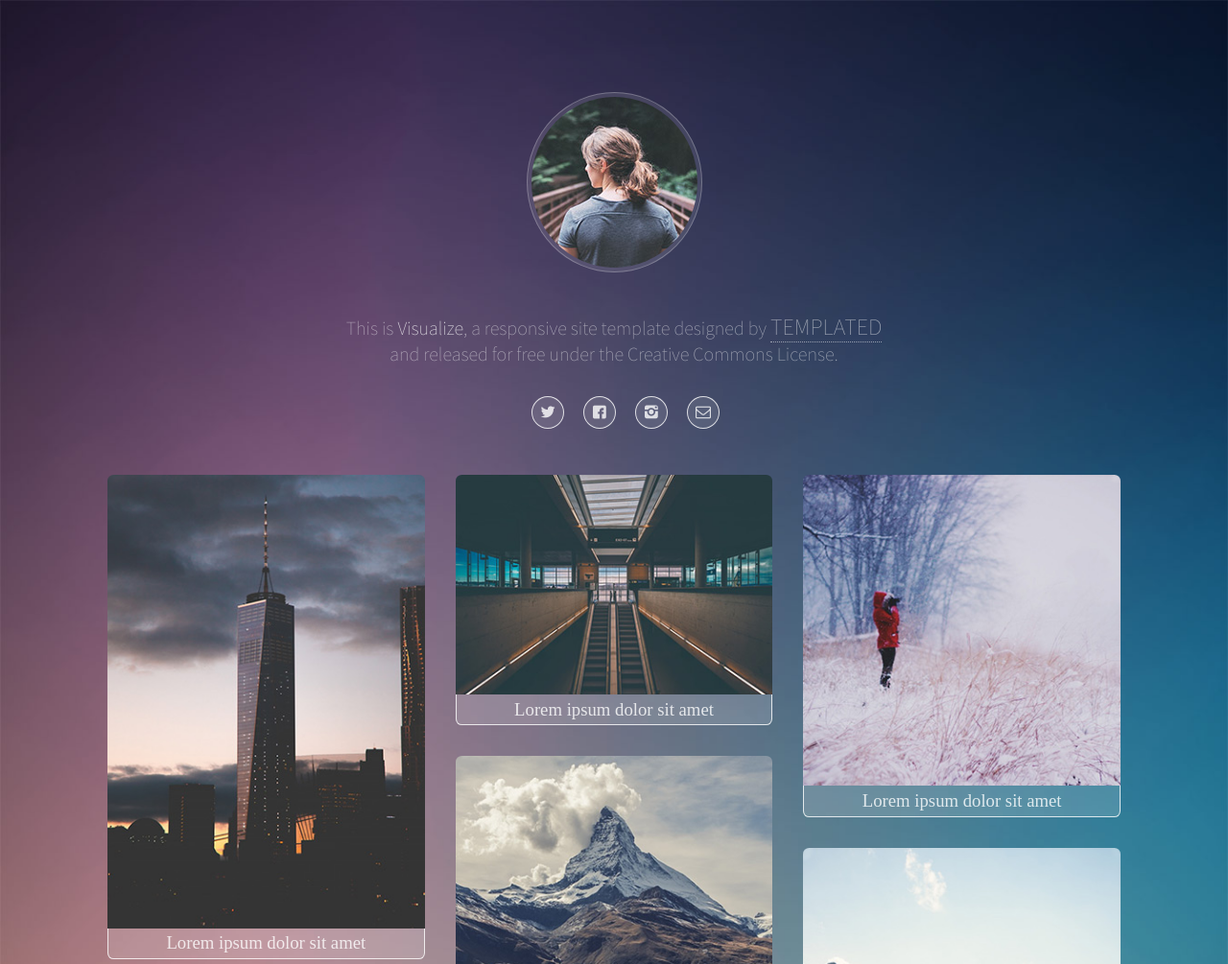
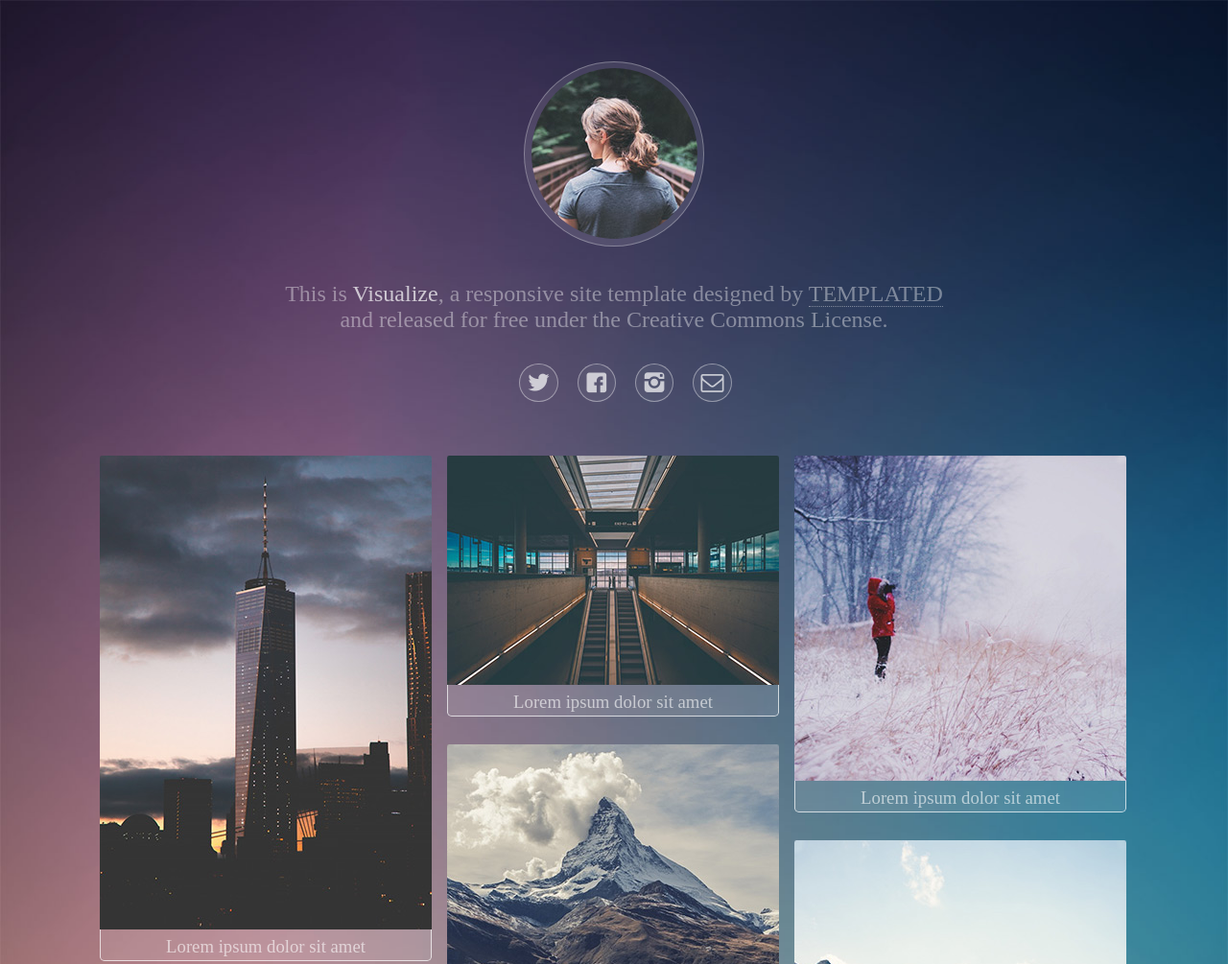
Before and after one commit to DublinCity/photo_oriented_website, a plain HTML site: page photo_oriented_website.html in a window 1280 px wide. Shown: the top 1005 px of the page at 96% size. Drawn offline with Linux system fonts and the light colour scheme.

Commit message:
3번째 style 다시 만들기

```diff
--- a/main.css
+++ b/main.css
@@ -1,135 +1,141 @@
 body {
-  background: url(./images/bg.jpg);
+  background-image: url("./images/bg.jpg");
   background-size: cover;
 }
 
 #wrapper {
+  max-width: 68rem;
   margin: 4rem auto;
-  max-width: 68rem;
 }
 
 #header {
   text-align: center;
-  padding-top: 2rem;
-  padding-bottom: 2rem;
+  margin-bottom: 3rem;
 }
-
 #header .avatar {
+  display: inline-block;
+  padding: 0.4rem;
+  background-color: rgba(255, 255, 255, 0.1);
+  border: 1px solid rgba(255, 255, 255, 0.3);
   border-radius: 100%;
-  display: inline-block;
-  padding: 0.25rem;
-  border: 1px solid rgba(255, 255, 255, 0.25);
-  background-color: rgba(255, 255, 255, 0.1);
-  margin-bottom: 1.5rem;
 }
 
 #header .avatar img {
+  display: block;
   border-radius: 100%;
-  display: block;
-}
-#header h1 {
-  font-size: 1.25rem;
-  font-weight: 200;
-  color: rgba(255, 255, 255, 0.5);
-  font-family: "Source Sans Pro", sans-serif;
-  margin-bottom: 2rem;
 }
 
-#header h1 strong {
-  font-size: inherit;
-  font-weight: inherit;
-  color: rgba(255, 255, 255, 0.8);
+#header h1 {
+  color: rgba(255, 255, 255, 0.4);
+  font-weight: 200;
+  font-size: 1.5rem;
+  margin: 2rem auto;
+}
+
+#header strong {
+  color: rgba(255, 255, 255, 0.7);
+  font-weight: 200;
 }
 
 #header h1 a {
-  font-size: 1.5rem;
+  color: rgba(255, 255, 255, 0.4);
   font-weight: 200;
-  color: inherit;
   text-decoration: none;
-  border-bottom: 1px dotted rgba(255, 255, 255, 0.5);
+  border-bottom: 1px dotted rgba(255, 255, 255, 0.4);
 }
 
 #header .icons li {
+  transition: 0.2s all;
   display: inline-flex;
+  margin-right: 1rem;
+  border: 1px solid rgba(255, 255, 255, 0.4);
+  background-color: rgba(255, 255, 255, 0.05);
   border-radius: 100%;
-  border: 1px solid rgba(255, 255, 255, 0.8);
-  background-color: rgba(255, 255, 255, 0.1);
-  margin-right: 1rem;
   width: 2rem;
   height: 2rem;
+  padding: 0.2rem;
   justify-content: center;
   align-items: center;
 }
+#header .icons li:hover {
+  background-color: rgba(255, 255, 255, 0.15);
+}
 
-#header .icons li a {
+#header .icons a {
+  color: rgba(255, 255, 255, 0.7);
   text-decoration: none;
-  color: rgba(255, 255, 255, 0.8);
 }
 
 #header .icons .label {
   display: none;
 }
 
+#header .icons a::before {
+  font-size: 1.5rem;
+}
+
 .main .thumbnails {
   display: flex;
 }
-.main .thumbnails > div {
-  flex: 1;
-  margin-right: 1rem;
-  margin-left: 1rem;
+
+.main .thumbnails div {
+  margin: 0.5rem;
+  text-align: center;
 }
 
-.main .thumbnails > div img {
-  width: 100%;
-  border-top-left-radius: 0.4rem;
-  border-top-right-radius: 0.4rem;
-  vertical-align: middle;
-}
-.main .thumbnails > div a {
+.main .thumbnails div a {
+  display: block;
+  margin-bottom: 1.8rem;
   text-decoration: none;
-  display: block;
-  margin-bottom: 2rem;
 }
 
-.main .thumbnails h3 {
-  text-align: center;
-  font-weight: 300;
-  background-color: rgba(255, 255, 255, 0.15);
-  color: rgba(255, 255, 255, 0.8);
+.main .thumbnails div a:hover {
+  box-shadow: rgba(255, 0, 0, 0.15) 0 0 4px 4px;
+  transition: 0.2s all;
+}
+
+.main .thumbnails div img {
+  width: 100%;
+  display: block;
+  border-top-left-radius: 0.15rem;
+  border-top-right-radius: 0.15rem;
+}
+.main .thumbnails a h3 {
+  border-right: 1px solid rgba(255, 255, 255, 0.7);
+  border-left: 1px solid rgba(255, 255, 255, 0.7);
+  border-bottom: 1px solid rgba(255, 255, 255, 0.7);
+  background-color: rgba(255, 255, 255, 0.1);
+  color: rgba(255, 255, 255, 0.6);
+  font-weight: 200;
   margin: 0;
-  padding: 0.3rem;
-  border-left: 1px solid rgba(255, 255, 255, 0.8);
-  border-right: 1px solid rgba(255, 255, 255, 0.8);
-  border-bottom: 1px solid rgba(255, 255, 255, 0.8);
-  border-bottom-left-radius: 0.4rem;
-  border-bottom-right-radius: 0.4rem;
+  padding: 0.4rem 0 0.2rem 0;
+  border-bottom-left-radius: 0.3rem;
+  border-bottom-right-radius: 0.3rem;
 }
 
 .footer {
-  margin-top: 2rem;
+  margin: 1rem 0 2rem 0;
+  text-align: center;
+  font-weight: 200;
+  color: rgba(255, 255, 255, 0.4);
 }
+
 .footer::before {
   content: "";
-  display: block;
-  width: 15rem;
-  margin: auto;
-  border-top: 2px solid rgba(255, 255, 255, 0.3);
+  display: inline-block;
+  width: 8rem;
+  border-top: 1px solid rgba(255, 255, 255, 0.7);
+}
+
+.footer a {
+  color: rgba(255, 255, 255, 0.4);
 }
 
 .footer p {
-  padding-top: 2rem;
-  text-align: center;
-  color: rgba(255, 255, 255, 0.5);
-  font-weight: 200;
+  margin-top: 3rem;
 }
 
-.footer p a {
-  text-decoration: none;
-  color: rgba(255, 255, 255, 0.8);
-  border-bottom: 1px dotted rgba(255, 255, 255, 0.1);
-}
-
-@media (max-width: 480px) {
+@media (max-width: 30rem) {
   .main .thumbnails {
     display: block;
   }
```
